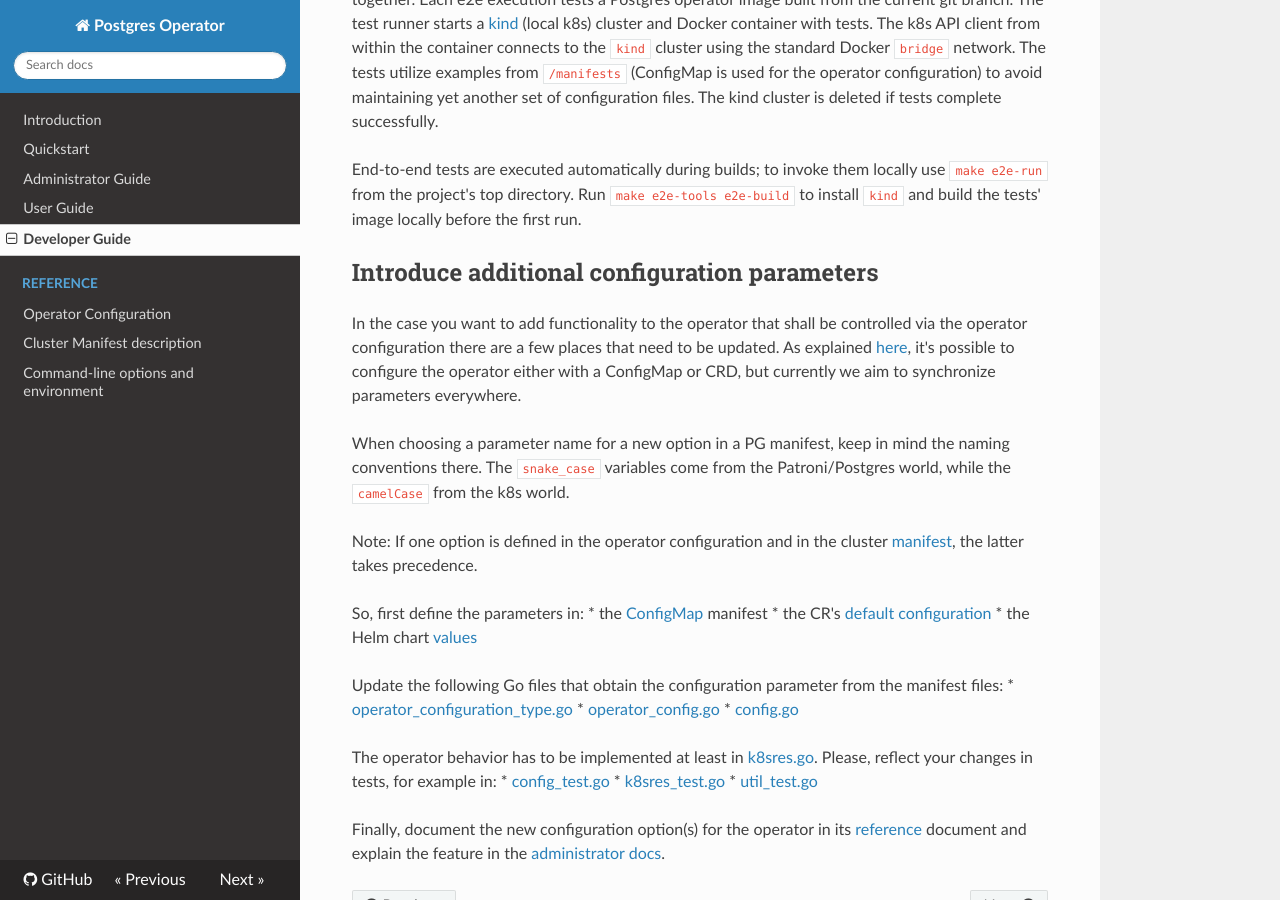
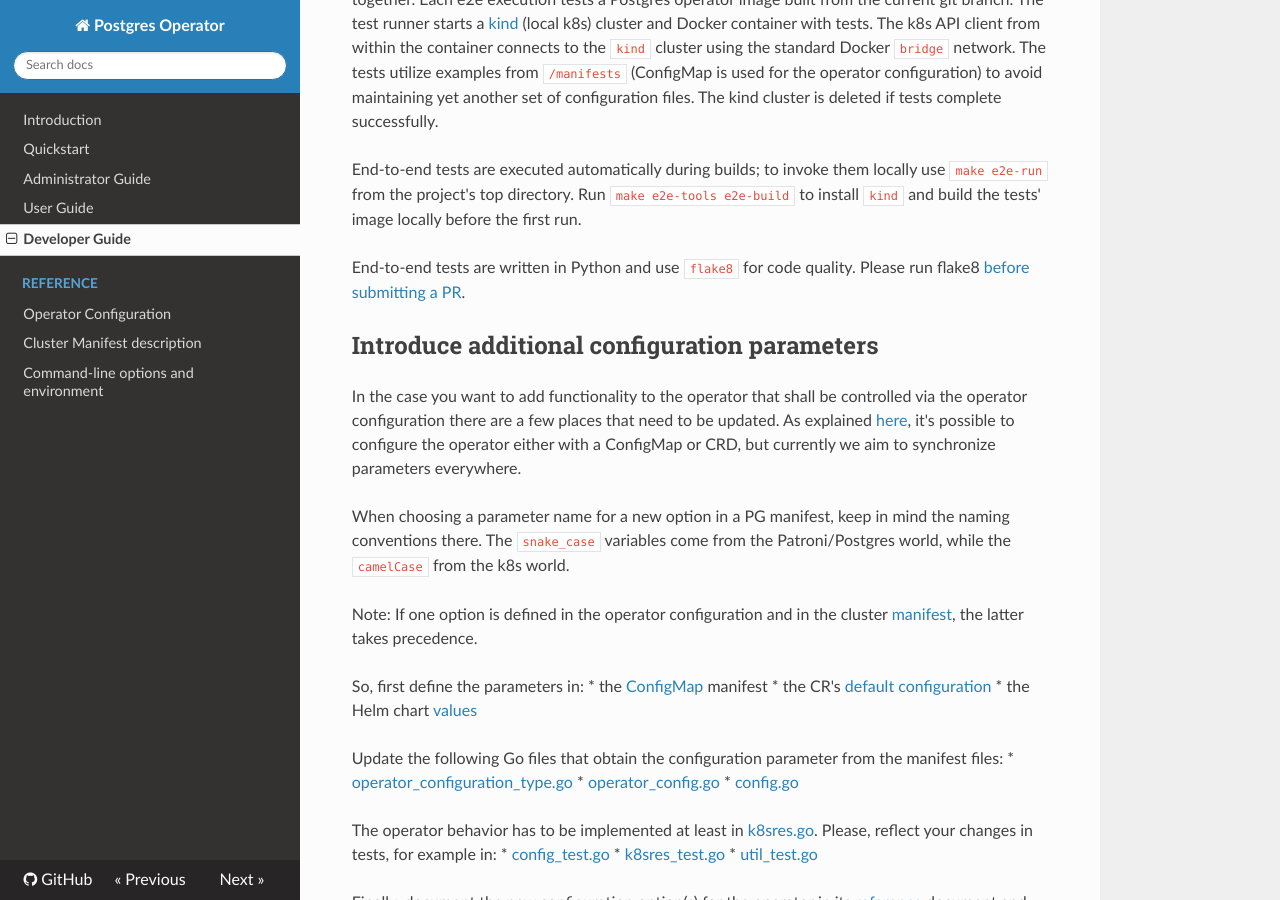
Before and after one commit to zalando/postgres-operator, an MkDocs documentation site: the page built from docs/developer.md, in a window 1280 px wide and 900 px high, scrolled down 6389 px. Built offline with MkDocs 1.6.1, drawn with Linux system fonts in a browser that asks for light colours; nearby versions of some CDN libraries; old or Windows-style settings are respelled for this version of MkDocs.

```diff
--- a/docs/developer.md
+++ b/docs/developer.md
@@ -323,6 +323,8 @@ The tests utilize examples from `/manifests` (ConfigMap is used for the operator
 
 End-to-end tests are executed automatically during builds; to invoke them locally use `make e2e-run` from the project's top directory. Run `make e2e-tools e2e-build` to install `kind` and build the tests' image locally before the first run.
 
+End-to-end tests are written in Python and use `flake8` for code quality. Please run flake8 [before submitting a PR](http://flake8.pycqa.org/en/latest/user/using-hooks.html).
+
 ## Introduce additional configuration parameters
 
 In the case you want to add functionality to the operator that shall be
```
Also changed, not shown: 1 other file.
